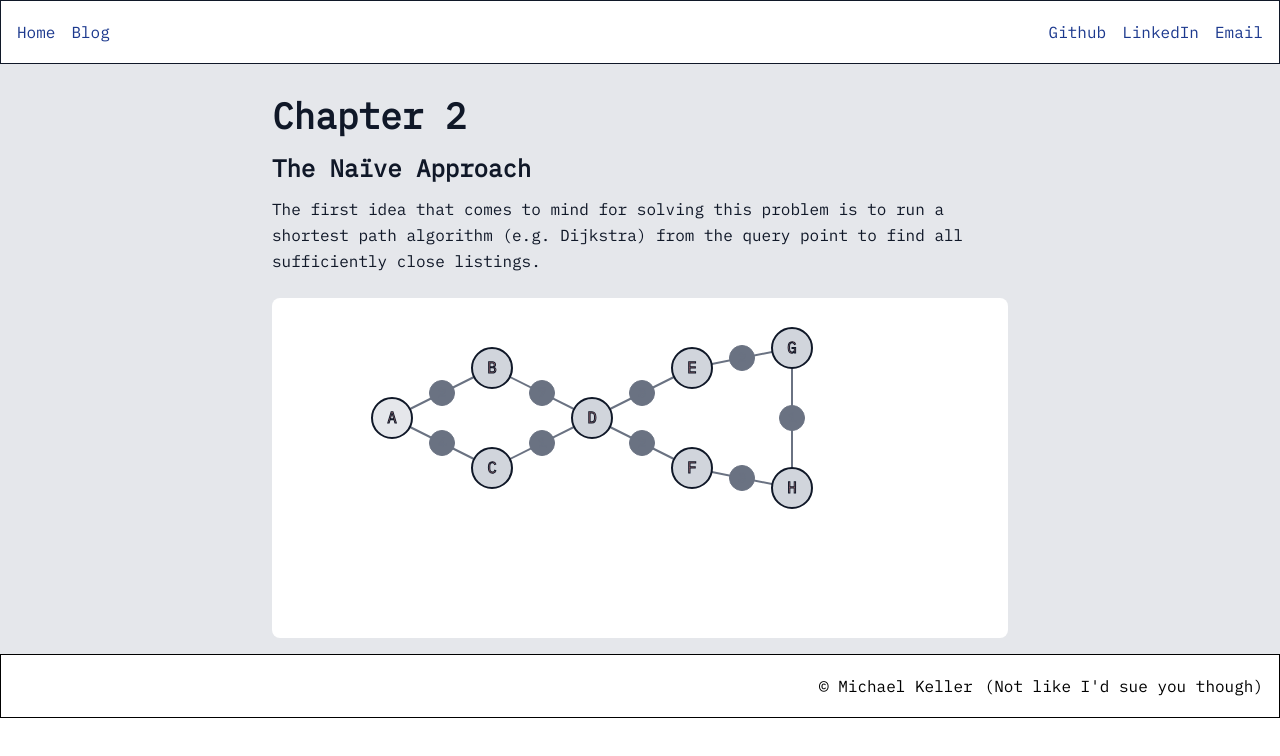
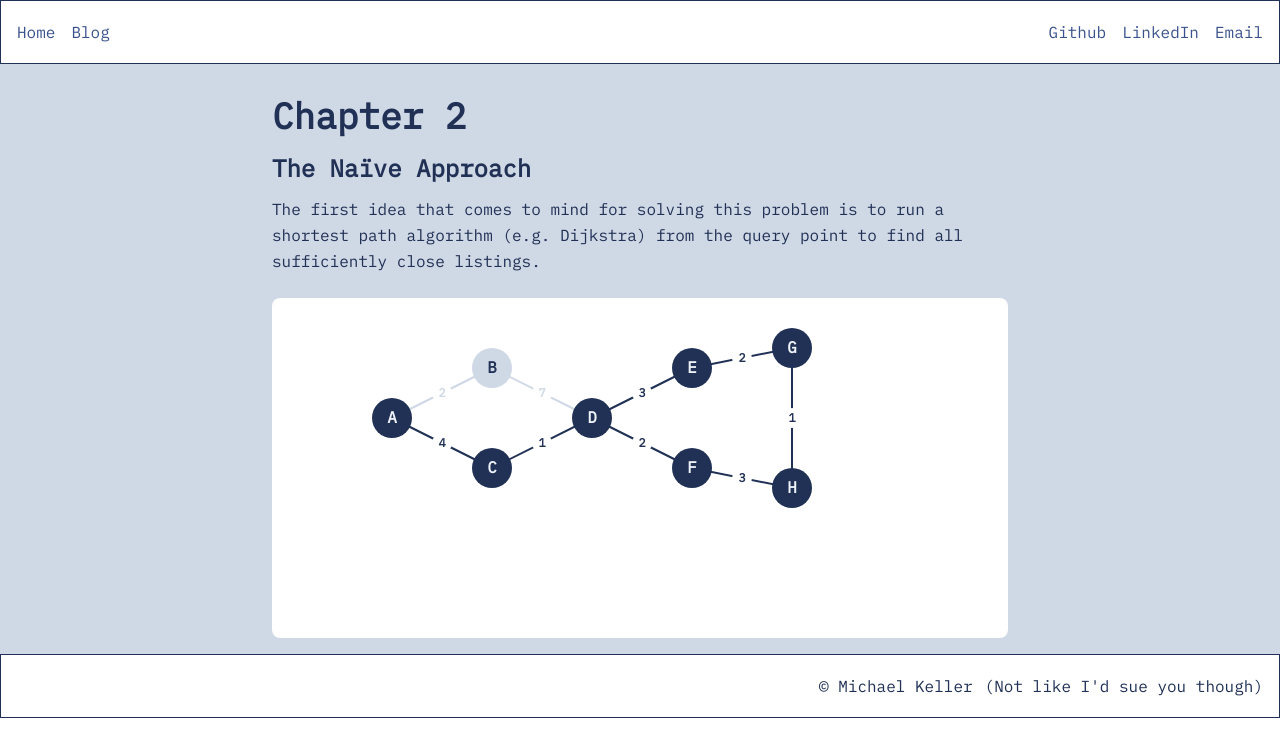
Before and after one commit to kelmich/website, a Next.js app: page /blog/flatfalcon/2-dijkstra in a window 1280 px wide. Shown: the top 756 px of the page. Built offline with nearby package versions, Linux system fonts and the light colour scheme.

Commit message:
graph styled well and new theme

```diff
--- a/app/blog/flatfalcon/1-introduction/page.tsx
+++ b/app/blog/flatfalcon/1-introduction/page.tsx
@@ -7,7 +7,7 @@ export default async function Home() {
     <div className="flex flex-col w-screen min-h-screen">
       <Header />
 
-      <main className="flex justify-center bg-primary text-primary-foreground">
+      <main className="flex justify-center bg-secondary text-secondary-foreground">
         <div className="w-full max-w-3xl space-y-6 p-4">
           <h1>Chapter 1</h1>
           <h2>Introduction</h2>
--- a/app/blog/flatfalcon/2-dijkstra/DijkstraVisualizer.tsx
+++ b/app/blog/flatfalcon/2-dijkstra/DijkstraVisualizer.tsx
@@ -1,72 +1,67 @@
 import GraphVisualizer, { Graph } from "@/app/components/GraphVisualizer";
 
 export const DijkstraVisualizer = () => {
-  const nodeUnvisited =
-    "fill-secondary stroke-secondary-foreground text-red-300";
-  const nodeCurrent = "fill-primary stroke-primary-foreground";
-  const nodeVisited = "fill-secondary stroke-secondary-foreground";
-
   const dijkstraGraph: Graph = {
     nodes: [
       {
         id: "A",
         x: 100,
         y: 100,
-        style: nodeCurrent,
+        variant: "primary",
       },
       {
         id: "B",
         x: 200,
         y: 50,
-        style: nodeUnvisited,
+        variant: "secondary",
       },
       {
         id: "C",
         x: 200,
         y: 150,
-        style: nodeUnvisited,
+        variant: "primary",
       },
       {
         id: "D",
         x: 300,
         y: 100,
-        style: nodeUnvisited,
+        variant: "primary",
       },
       {
         id: "E",
         x: 400,
         y: 50,
-        style: nodeUnvisited,
+        variant: "primary",
       },
       {
         id: "F",
         x: 400,
         y: 150,
-        style: nodeUnvisited,
+        variant: "primary",
       },
       {
         id: "G",
         x: 500,
         y: 30,
-        style: nodeUnvisited,
+        variant: "primary",
       },
       {
         id: "H",
         x: 500,
         y: 170,
-        style: nodeUnvisited,
+        variant: "primary",
       },
     ],
     edges: [
-      { from: "A", to: "B", weight: 2, style: "stroke-gray-500 fill-gray-500" },
-      { from: "A", to: "C", weight: 4, style: "stroke-gray-500 fill-gray-500" },
-      { from: "B", to: "D", weight: 7, style: "stroke-gray-500 fill-gray-500" },
-      { from: "C", to: "D", weight: 1, style: "stroke-gray-500 fill-gray-500" },
-      { from: "D", to: "E", weight: 3, style: "stroke-gray-500 fill-gray-500" },
-      { from: "D", to: "F", weight: 2, style: "stroke-gray-500 fill-gray-500" },
-      { from: "E", to: "G", weight: 2, style: "stroke-gray-500 fill-gray-500" },
-      { from: "F", to: "H", weight: 3, style: "stroke-gray-500 fill-gray-500" },
-      { from: "G", to: "H", weight: 1, style: "stroke-gray-500 fill-gray-500" },
+      { from: "A", to: "B", weight: 2, variant: "secondary" },
+      { from: "A", to: "C", weight: 4, variant: "primary" },
+      { from: "B", to: "D", weight: 7, variant: "secondary" },
+      { from: "C", to: "D", weight: 1, variant: "primary" },
+      { from: "D", to: "E", weight: 3, variant: "primary" },
+      { from: "D", to: "F", weight: 2, variant: "primary" },
+      { from: "E", to: "G", weight: 2, variant: "primary" },
+      { from: "F", to: "H", weight: 3, variant: "primary" },
+      { from: "G", to: "H", weight: 1, variant: "primary" },
     ],
   };
 
--- a/app/blog/flatfalcon/2-dijkstra/page.tsx
+++ b/app/blog/flatfalcon/2-dijkstra/page.tsx
@@ -8,7 +8,7 @@ export default async function Home() {
     <div className="flex flex-col w-screen min-h-screen">
       <Header />
 
-      <main className="flex justify-center bg-primary text-primary-foreground">
+      <main className="flex justify-center bg-secondary text-secondary-foreground">
         <div className="w-full max-w-3xl space-y-6 p-4">
           <h1>Chapter 2</h1>
           <h2>The Naïve Approach</h2>
--- a/app/components/CodeBlock.tsx
+++ b/app/components/CodeBlock.tsx
@@ -31,7 +31,7 @@ export default async function CodeBlock({ lang, filename }: Props) {
   return (
     <div
       dangerouslySetInnerHTML={{ __html: html }}
-      className="p-4 rounded-lg bg-white overflow-auto"
+      className="p-4 rounded-lg bg-background overflow-auto"
     />
   );
 }
--- a/app/components/Footer.tsx
+++ b/app/components/Footer.tsx
@@ -1,6 +1,6 @@
 export default function Footer() {
   return (
-    <footer className="min-h-16 p-4 flex flex-wrap justify-end items-center border border-black space-x-3">
+    <footer className="min-h-16 p-4 flex flex-wrap justify-end items-center border space-x-3 text-background-foreground">
       <span>© Michael Keller</span>
       <span>(Not like I&apos;d sue you though)</span>
     </footer>
--- a/app/components/GraphVisualizer.tsx
+++ b/app/components/GraphVisualizer.tsx
@@ -1,22 +1,24 @@
 "use client";
 import React from "react";
-import clsx from "clsx";
-import { cva } from "class-variance-authority";
+import { clsx } from "clsx";
+import { cva, type VariantProps } from "class-variance-authority";
 
 export type NodeId = string;
 
 export type Edge = {
   from: NodeId;
   to: NodeId;
-  style: string; // e.g., "stroke-blue-500 fill-blue-500"
   weight: number;
+  variant?: EdgeVariantProps["variant"];
+  active?: boolean;
 };
 
 export type Node = {
   id: NodeId;
   x: number;
   y: number;
-  style: string; // e.g., "fill-pink-500 stroke-pink-500"
+  variant?: NodeVariantProps["variant"];
+  active?: boolean;
 };
 
 export type Graph = {
@@ -27,6 +29,61 @@ export type Graph = {
 type Props = {
   graph: Graph;
 };
+
+const nodeStyles = cva("transition-colors duration-300", {
+  variants: {
+    variant: {
+      primary: "fill-primary",
+      secondary: "fill-secondary",
+    },
+  },
+  defaultVariants: {
+    variant: "primary",
+  },
+});
+
+const nodeTextStyles = cva("font-bold transition-colors duration-300", {
+  variants: {
+    variant: {
+      primary: "fill-primary-foreground",
+      secondary: "fill-secondary-foreground",
+    },
+  },
+  defaultVariants: {
+    variant: "primary",
+  },
+});
+
+type NodeVariantProps = VariantProps<typeof nodeStyles>;
+
+const edgeStyles = cva("stroke-2 transition-colors duration-200", {
+  variants: {
+    variant: {
+      primary: "stroke-primary",
+      secondary: "stroke-secondary",
+    },
+    active: {
+      true: "animate-pulse",
+    },
+  },
+  defaultVariants: {
+    variant: "primary",
+  },
+});
+
+const edgeTextStyles = cva("font-bold transition-colors duration-300", {
+  variants: {
+    variant: {
+      primary: "fill-primary",
+      secondary: "fill-secondary",
+    },
+  },
+  defaultVariants: {
+    variant: "primary",
+  },
+});
+
+type EdgeVariantProps = VariantProps<typeof edgeStyles>;
 
 const GraphVisualizer: React.FC<Props> = ({ graph }) => {
   return (
@@ -47,25 +104,21 @@ const GraphVisualizer: React.FC<Props> = ({ graph }) => {
                 y1={from.y}
                 x2={to.x}
                 y2={to.y}
-                className={clsx(
-                  edge.style,
-                  "stroke-2 transition-colors duration-200",
-                )}
+                className={edgeStyles({
+                  variant: edge.variant,
+                  active: edge.active,
+                })}
               />
               <g>
                 <rect
-                  x={midX - 12.5}
-                  y={midY - 12.5}
-                  width={25}
-                  height={25}
-                  rx={12.5}
-                  ry={12.5}
-                  className={clsx(
-                    "fill-background",
-                    edge.style,
-                    "transition-colors duration-200",
-                  )}
-                  strokeWidth={1}
+                  x={midX - 10}
+                  y={midY - 10}
+                  width={20}
+                  height={20}
+                  rx={10}
+                  ry={10}
+                  className="fill-background"
+                  strokeWidth={2}
                 />
                 <text
                   x={midX}
@@ -73,7 +126,7 @@ const GraphVisualizer: React.FC<Props> = ({ graph }) => {
                   textAnchor="middle"
                   fontSize="12"
                   fontWeight="bold"
-                  className={clsx(edge.style, "transition-colors duration-200")}
+                  className={edgeTextStyles({ variant: edge.variant })}
                 >
                   {edge.weight}
                 </text>
@@ -84,17 +137,27 @@ const GraphVisualizer: React.FC<Props> = ({ graph }) => {
 
         {/* Nodes */}
         {graph.nodes.map((node) => (
-          <g
-            key={node.id}
-            className={clsx(node.style, "transition-colors duration-300")}
-          >
-            <circle cx={node.x} cy={node.y} r="20" className="stroke-2" />
+          <g key={node.id}>
+            {node.active && (
+              <circle
+                cx={node.x}
+                cy={node.y}
+                r="28"
+                className="fill-none stroke-ring animate-ping opacity-70"
+              />
+            )}
+            <circle
+              cx={node.x}
+              cy={node.y}
+              r="20"
+              className={nodeStyles({ variant: node.variant })}
+            />
             <text
               x={node.x}
               y={node.y + 5}
               textAnchor="middle"
               fontSize="16"
-              className="fill-red-300"
+              className={nodeTextStyles({ variant: node.variant })}
             >
               {node.id}
             </text>
--- a/app/components/Header.tsx
+++ b/app/components/Header.tsx
@@ -2,7 +2,7 @@ import Link from "next/link";
 
 export default function Header() {
   return (
-    <header className="h-16 p-4 flex flex-row space-x-4 justify-between items-center border border-gray-900">
+    <header className="h-16 p-4 flex flex-row space-x-4 justify-between items-center border text-background-foreground">
       <div className="space-x-4">
         <Link href="/">Home</Link>
         <Link href="/blog">Blog</Link>
--- a/app/components/Layout.tsx
+++ b/app/components/Layout.tsx
@@ -8,7 +8,7 @@ interface LayoutProps {
 
 export default function Layout({ children, className = "" }: LayoutProps) {
   return (
-    <div className={`min-h-screen flex flex-col bg-gray-900 ${className}`}>
+    <div className={`min-h-screen flex flex-col ${className}`}>
       {/* Header - Fixed height */}
       <Header />
 
--- a/app/globals.css
+++ b/app/globals.css
@@ -2,20 +2,29 @@
 
 /* Base theme variables (light mode default) */
 @theme {
-    --color-background: oklch(1 0 0);
-    --color-foreground: oklch(0.145 0 0);
-    --color-primary: oklch(92.8% 0.006 264.531);
-    --color-primary-foreground: oklch(21% 0.034 264.665);
-    --color-secondary: oklch(87.2% 0.01 258.338);
-    --color-secondary-foreground: oklch(21% 0.034 264.665);
+
+--color-background: oklch(1 0 0);             /* pure white */
+--color-background-foreground: oklch(32% 0.07 265);         /* dark navy blue */
+
+--color-primary: oklch(32% 0.07 265);         /* dark navy blue */
+--color-primary-foreground: oklch(96% 0.01 265); /* light text on dark navy */
+
+--color-secondary: oklch(88% 0.02 255);       /* soft, desaturated bluish gray */
+--color-secondary-foreground: oklch(32% 0.07 265);         /* dark navy blue */
+
 --color-muted: oklch(0.97 0 0);
 --color-muted-foreground: oklch(0.556 0 0);
+
 --color-accent: oklch(0.97 0 0);
 --color-accent-foreground: oklch(0.205 0 0);
-    --color-border: oklch(21% 0.034 264.665);
+
+--color-border: oklch(32% 0.07 265);         /* match secondary-foreground for subtle borders */
 --color-input: oklch(0.922 0 0);
 --color-ring: oklch(0.708 0 0);
-    --color-link: oklch(37.9% 0.146 265.522);
+--color-link: oklch(45% 0.1 265);             /* lighter version of the navy for inline links */
+
+
+
     /* --color-card: #ffffff;
     --color-card-foreground: #0f172a;
     --color-popover: #ffffff;
@@ -63,6 +72,12 @@
     }
 } */
 
+@layer base {
+  * {
+    border-color: var(--color-border);
+  }
+}
+
 a {
     @apply text-link hover:underline;
 }
```
Lines whose indentation alone changed are shown as unchanged.
